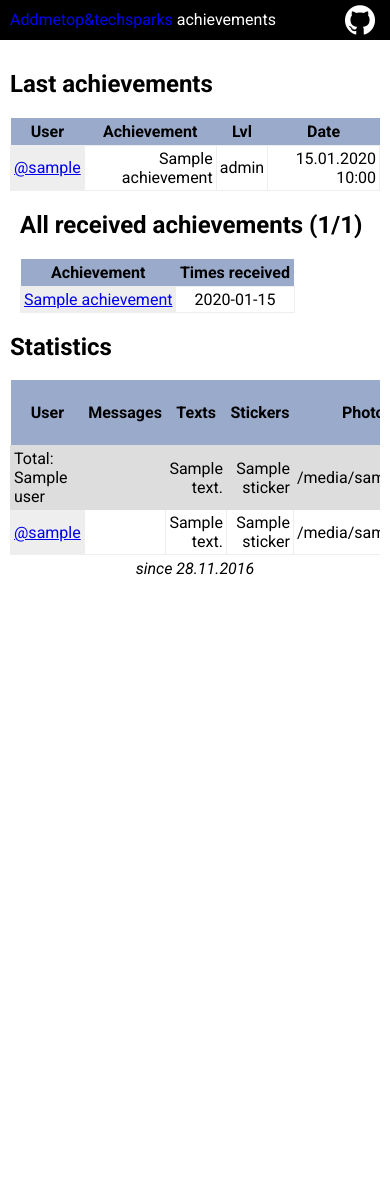
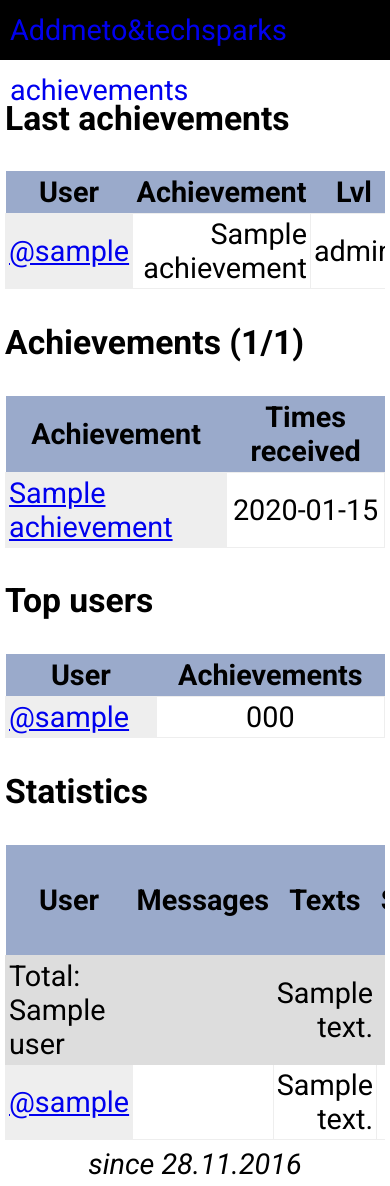
Before and after one commit to cherya/ChatAchievementsBot, a Python web app: template web/templates/homepage.html in a window 390 px wide. Before the commit the page ends 575 px from the top, so only its background shows below. Run offline with Jinja, Linux system fonts and the light colour scheme; the template is opened without the code that fills it: most values are stand-ins (such as "Sample title", 1, 10 or a date in 2020).

Commit message:
top users table

```diff
--- a/web/static/main.css
+++ b/web/static/main.css
@@ -61,10 +61,19 @@
 .all-achievements{
     display: inline-block;
     vertical-align: top;
-    padding: 0 10px;
+    padding: 0 0 0 10px;
 }
 
 .all-achievements .table tr td:last-child{
+    text-align: center;
+}
+
+.top-users {
+    display: inline-block;
+    padding: 0 0 0 10px;
+}
+
+.top-users .table tr td:last-child{
     text-align: center;
 }
 
@@ -89,3 +98,43 @@
     box-sizing: border-box;
     padding: 5px;
 }
+
+@media screen and (max-width: 800px) {
+    header {
+        height: 60px;
+        line-height: 60px;
+    }
+    body{
+        font-size: 1.8em;
+    }
+    .main-content{
+        margin: 5px;
+    }
+    .last-achievements {
+        display: block;
+    }
+    .last-achievements .table {
+        width: 100%;
+    }
+    .all-achievements {
+        display: block;
+        padding: 0;
+    }
+    .all-achievements .table {
+        width: 100%;
+    }
+    .top-users {
+        display: block;
+        padding: 0;
+    }
+    .top-users .table {
+        width: 100%;
+    }
+    .counters {
+        width: 100%;
+        overflow: auto;
+    }
+    .counters .table {
+        width: 100%;
+    }
+}
--- a/web/templates/base.html
+++ b/web/templates/base.html
@@ -13,18 +13,18 @@
     <link rel="apple-touch-icon" sizes="152x152" href="{{ url_for('static', filename='favicon/apple-icon-152x152.png') }}">
     <link rel="apple-touch-icon" sizes="180x180" href="{{ url_for('static', filename='favicon/apple-icon-180x180.png') }}">
     <link rel="icon" type="image/png" sizes="192x192"  href="{{ url_for('static', filename='favicon/android-icon-192x192.png') }}">
+    <link rel="icon" type="image/png" sizes="96x96" href="{{ url_for('static', filename='favicon/favicon-96x96.png') }}">
     <link rel="icon" type="image/png" sizes="32x32" href="{{ url_for('static', filename='favicon/favicon-32x32.png') }}">
-    <link rel="icon" type="image/png" sizes="96x96" href="{{ url_for('static', filename='favicon/favicon-96x96.png') }}">
-    <link rel="icon" type="image/png" sizes="16x16" href="{{ url_for('static', filename='favicon/favicon-16x16.png') }}">
     <link rel="manifest" href="{{ url_for('static', filename='favicon/manifest.json') }}">
     <meta name="msapplication-TileColor" content="#ffffff">
     <meta name="msapplication-TileImage" content="{{ url_for('static', filename='favicon/ms-icon-144x144.png') }}">
     <meta name="theme-color" content="#ffffff">
+    <meta name="viewport" content="width=device-width,initial-scale=1">
     {% block extrahead %}{% endblock %}
 </head>
 <body>
     <header>
-        <a href="{{ url_for('homepage')}}" class="chanel">Addmetop&techsparks</a> achievements
+        <a href="{{ url_for('homepage')}}" class="chanel">Addmeto&techsparks achievements</a>
         <a href="https://github.com/cherya/ChatAchievementsBot">
             <img src="{{ url_for('static', filename='images/GitHub.png') }}" alt="github" class="octocat">
         </a>
--- a/web/templates/homepage.html
+++ b/web/templates/homepage.html
@@ -4,11 +4,11 @@
 {% endblock %}
 {% block content%}
     <div class="last-achievements">
-        <h2>Last achievements</h2>
+        <h3>Last achievements</h3>
         {% include "achievements.html" %}
     </div>
     <div class="all-achievements">
-        <h2>All received achievements ({{ received_achievements|length }}/{{ achievements_count }})</h2>
+        <h3>Achievements ({{ received_achievements|length }}/{{ achievements_count }})</h3>
         <table class="table">
             <thead>
                 <th>Achievement</th>
@@ -26,7 +26,26 @@
             {% endfor %}
         </table>
     </div>
-    <h2>Statistics</h2>
+    <div class="top-users">
+        <h3>Top users</h3>
+        <table class="table">
+            <thead>
+                <th>User</th>
+                <th>Achievements</th>
+            </thead>
+            {% for user in top_users %}
+                <tr>
+                    <td>
+                       {% with user=user.user %}
+                            {%  include 'user_link.html' %}
+                        {%  endwith %}
+                    </td>
+                    <td>{{user.number_of_achievements}}</td>
+                </tr>
+            {% endfor %}
+        </table>
+    </div>
+    <h3>Statistics</h3>
     <div class="counters">
         {% include "counters.html" %}
     </div>
```
Also changed, not shown: web/server.py (+21 -1 lines).
